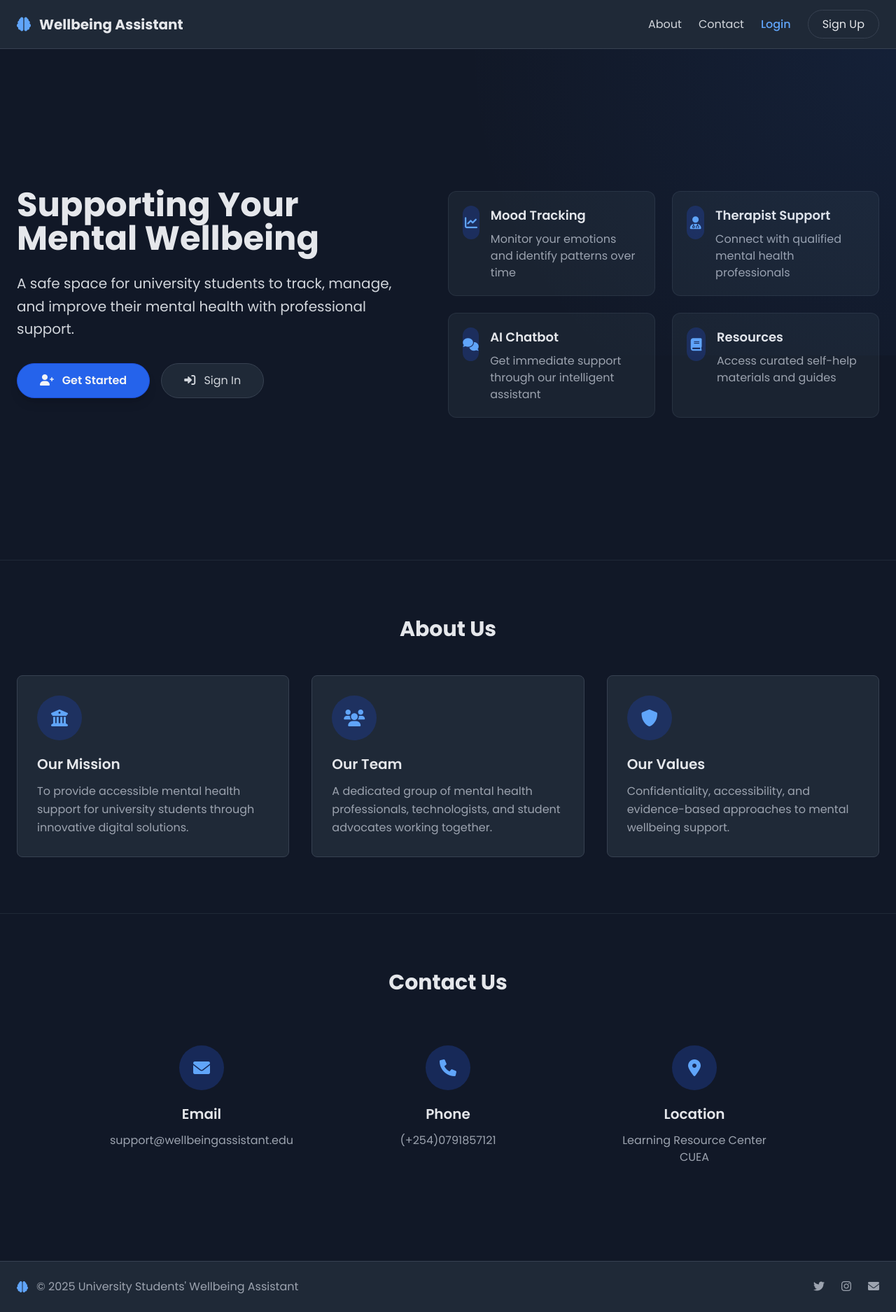
After one commit to BrianKip21/uni_students_wellbeing_chatbot, a Flask app: page /landing in a window 1280 px wide. The commit adds this page. Shown: the whole page at 70% size. Run offline with Flask 3, Linux system fonts and the light colour scheme.

Commit message:
codes updated

```diff
--- /dev/null
+++ b/templates/landing.html
@@ -0,0 +1,337 @@
+<!DOCTYPE html>
+<html lang="en">
+<head>
+    <meta charset="UTF-8">
+    <meta http-equiv="X-UA-Compatible" content="IE=edge">
+    <meta name="viewport" content="width=device-width, initial-scale=1.0">
+    <title>University Students' Wellbeing Assistant</title>
+    <link rel="stylesheet" href="https://cdnjs.cloudflare.com/ajax/libs/tailwindcss/2.2.19/tailwind.min.css">
+    <link rel="stylesheet" href="https://cdnjs.cloudflare.com/ajax/libs/font-awesome/6.0.0/css/all.min.css">
+    <style>
+        @import url('https://fonts.googleapis.com/css2?family=Poppins:wght@300;400;500;600;700&display=swap');
+
+        * {
+            margin: 0;
+            padding: 0;
+            box-sizing: border-box;
+            font-family: 'Poppins', sans-serif;
+        }
+
+        body {
+            background: #111827;
+            color: #e0e0e0;
+            overflow-x: hidden;
+            padding-top: 70px; /* Height of fixed header */
+            scroll-behavior: smooth;
+        }
+
+        .header {
+            background-color: #1f2937;
+            border-bottom: 1px solid #374151;
+            padding: 1rem 0;
+            position: fixed;
+            top: 0;
+            left: 0;
+            right: 0;
+            z-index: 100;
+            width: 100%;
+            height: 70px;
+        }
+
+        .main-content {
+            display: flex;
+            align-items: center;
+            background-color: #111827;
+            position: relative;
+            padding: 6rem 0;
+            min-height: calc(100vh - 70px); /* Viewport height minus header */
+        }
+
+        .main-content::before {
+            content: "";
+            position: absolute;
+            top: 0;
+            right: 0;
+            width: 60%;
+            height: 60%;
+            background: radial-gradient(circle at top right, rgba(59, 130, 246, 0.08) 0%, rgba(31, 41, 55, 0) 70%);
+            pointer-events: none;
+        }
+
+        .btn {
+            transition: all 0.3s ease;
+        }
+
+        .btn:hover {
+            transform: translateY(-2px);
+        }
+
+        .feature-card {
+            background-color: rgba(31, 41, 55, 0.7);
+            border: 1px solid rgba(75, 85, 99, 0.3);
+            transition: all 0.3s ease;
+            padding: 1.25rem;
+        }
+
+        .feature-card:hover {
+            transform: translateY(-3px);
+            box-shadow: 0 10px 15px rgba(0, 0, 0, 0.2);
+            border-color: rgba(59, 130, 246, 0.3);
+        }
+
+        .footer {
+            background-color: #1f2937;
+            border-top: 1px solid #374151;
+            padding: 1.5rem 0;
+            margin-top: 2rem;
+        }
+
+        .section {
+            padding: 5rem 0;
+            border-top: 1px solid #1f2937;
+            scroll-margin-top: 70px; /* Adjusts scroll position to account for fixed header */
+        }
+
+        .about-card {
+            background-color: #1f2937;
+            border-radius: 0.5rem;
+            transition: all 0.3s ease;
+            border: 1px solid #374151;
+            height: 100%;
+            padding: 1.75rem;
+        }
+
+        .about-card:hover {
+            transform: translateY(-5px);
+            box-shadow: 0 10px 25px rgba(0, 0, 0, 0.15);
+        }
+
+        .contact-method {
+            transition: all 0.3s ease;
+            padding: 1.5rem;
+        }
+
+        .contact-method:hover {
+            transform: translateY(-3px);
+        }
+
+        .section-heading {
+            margin-bottom: 3rem;
+        }
+
+        .icon-container {
+            width: 3rem;
+            height: 3rem;
+            margin-bottom: 1.25rem;
+        }
+
+        @media (max-width: 768px) {
+            .main-content {
+                padding: 3rem 0;
+            }
+
+            .section {
+                padding: 3rem 0;
+            }
+        }
+    </style>
+</head>
+<body>
+    <!-- Fixed Header -->
+    <header class="header">
+        <div class="container mx-auto px-6 flex justify-between items-center h-full">
+            <div class="flex items-center">
+                <i class="fas fa-brain text-blue-400 mr-3 text-xl"></i>
+                <h1 class="text-xl font-bold text-gray-200">Wellbeing Assistant</h1>
+            </div>
+            <nav>
+                <ul class="flex space-x-6">
+                    <li><a href="#about" class="text-gray-300 hover:text-blue-300 transition">About</a></li>
+                    <li><a href="#contact" class="text-gray-300 hover:text-blue-300 transition">Contact</a></li>
+                    <li><a href="{{ url_for('auth.login') }}" class="text-blue-400 font-medium hover:text-blue-300 transition">Login</a></li>
+                    <li><a href="{{ url_for('auth.register') }}" class="bg-gray-800 text-gray-200 px-5 py-2 rounded-full hover:bg-gray-700 transition border border-gray-700">Sign Up</a></li>
+                </ul>
+            </nav>
+        </div>
+    </header>
+
+    <!-- Main Content -->
+    <main class="main-content">
+        <div class="container mx-auto px-6">
+            <div class="flex flex-col md:flex-row items-center justify-between">
+                <!-- Left side - Text content -->
+                <div class="md:w-1/2 md:pr-12 mb-12 md:mb-0">
+                    <h1 class="text-4xl md:text-5xl font-bold mb-6 text-gray-200 leading-tight">Supporting Your Mental Wellbeing</h1>
+                    <p class="text-xl text-gray-300 mb-8 leading-relaxed">A safe space for university students to track, manage, and improve their mental health with professional support.</p>
+
+                    <div class="flex flex-wrap gap-4 mb-8">
+                        <a href="{{ url_for('auth.register') }}" class="btn bg-blue-600 text-gray-100 font-semibold px-8 py-3 rounded-full shadow-lg hover:bg-blue-700 border border-blue-700">
+                            <i class="fas fa-user-plus mr-2"></i> Get Started
+                        </a>
+                        <a href="{{ url_for('auth.login') }}" class="btn bg-gray-800 text-gray-300 px-8 py-3 rounded-full hover:bg-gray-700 border border-gray-700">
+                            <i class="fas fa-sign-in-alt mr-2"></i> Sign In
+                        </a>
+                    </div>
+                </div>
+
+                <!-- Right side - Features -->
+                <div class="md:w-1/2">
+                    <div class="grid grid-cols-1 sm:grid-cols-2 gap-6">
+                        <div class="feature-card rounded-xl">
+                            <div class="flex items-start">
+                                <div class="mr-4 w-12 h-12 bg-blue-900 bg-opacity-50 rounded-full flex items-center justify-center">
+                                    <i class="fas fa-chart-line text-blue-400 text-lg"></i>
+                                </div>
+                                <div>
+                                    <h3 class="font-semibold text-gray-200 text-lg mb-2">Mood Tracking</h3>
+                                    <p class="text-gray-400">Monitor your emotions and identify patterns over time</p>
+                                </div>
+                            </div>
+                        </div>
+
+                        <div class="feature-card rounded-xl">
+                            <div class="flex items-start">
+                                <div class="mr-4 w-12 h-12 bg-blue-900 bg-opacity-50 rounded-full flex items-center justify-center">
+                                    <i class="fas fa-user-md text-blue-400 text-lg"></i>
+                                </div>
+                                <div>
+                                    <h3 class="font-semibold text-gray-200 text-lg mb-2">Therapist Support</h3>
+                                    <p class="text-gray-400">Connect with qualified mental health professionals</p>
+                                </div>
+                            </div>
+                        </div>
+
+                        <div class="feature-card rounded-xl">
+                            <div class="flex items-start">
+                                <div class="mr-4 w-12 h-12 bg-blue-900 bg-opacity-50 rounded-full flex items-center justify-center">
+                                    <i class="fas fa-comments text-blue-400 text-lg"></i>
+                                </div>
+                                <div>
+                                    <h3 class="font-semibold text-gray-200 text-lg mb-2">AI Chatbot</h3>
+                                    <p class="text-gray-400">Get immediate support through our intelligent assistant</p>
+                                </div>
+                            </div>
+                        </div>
+
+                        <div class="feature-card rounded-xl">
+                            <div class="flex items-start">
+                                <div class="mr-4 w-12 h-12 bg-blue-900 bg-opacity-50 rounded-full flex items-center justify-center">
+                                    <i class="fas fa-book text-blue-400 text-lg"></i>
+                                </div>
+                                <div>
+                                    <h3 class="font-semibold text-gray-200 text-lg mb-2">Resources</h3>
+                                    <p class="text-gray-400">Access curated self-help materials and guides</p>
+                                </div>
+                            </div>
+                        </div>
+                    </div>
+                </div>
+            </div>
+        </div>
+    </main>
+
+    <!-- About Us Section -->
+    <section id="about" class="section">
+        <div class="container mx-auto px-6">
+            <h2 class="text-3xl font-bold text-center text-gray-200 section-heading">About Us</h2>
+
+            <div class="grid grid-cols-1 md:grid-cols-3 gap-8">
+                <div class="about-card">
+                    <div class="w-16 h-16 bg-blue-900 bg-opacity-50 rounded-full flex items-center justify-center mb-5">
+                        <i class="fas fa-university text-blue-400 text-2xl"></i>
+                    </div>
+                    <h3 class="text-xl font-semibold mb-3 text-gray-200">Our Mission</h3>
+                    <p class="text-gray-400 leading-relaxed">To provide accessible mental health support for university students through innovative digital solutions.</p>
+                </div>
+
+                <div class="about-card">
+                    <div class="w-16 h-16 bg-blue-900 bg-opacity-50 rounded-full flex items-center justify-center mb-5">
+                        <i class="fas fa-users text-blue-400 text-2xl"></i>
+                    </div>
+                    <h3 class="text-xl font-semibold mb-3 text-gray-200">Our Team</h3>
+                    <p class="text-gray-400 leading-relaxed">A dedicated group of mental health professionals, technologists, and student advocates working together.</p>
+                </div>
+
+                <div class="about-card">
+                    <div class="w-16 h-16 bg-blue-900 bg-opacity-50 rounded-full flex items-center justify-center mb-5">
+                        <i class="fas fa-shield-alt text-blue-400 text-2xl"></i>
+                    </div>
+                    <h3 class="text-xl font-semibold mb-3 text-gray-200">Our Values</h3>
+                    <p class="text-gray-400 leading-relaxed">Confidentiality, accessibility, and evidence-based approaches to mental wellbeing support.</p>
+                </div>
+            </div>
+        </div>
+    </section>
+
+    <!-- Contact Section -->
+    <section id="contact" class="section">
+        <div class="container mx-auto px-6">
+            <h2 class="text-3xl font-bold text-center text-gray-200 section-heading">Contact Us</h2>
+
+            <div class="grid grid-cols-1 md:grid-cols-3 gap-8 max-w-5xl mx-auto">
+                <div class="contact-method text-center">
+                    <div class="w-16 h-16 bg-blue-900 bg-opacity-50 rounded-full flex items-center justify-center mx-auto mb-5">
+                        <i class="fas fa-envelope text-blue-400 text-2xl"></i>
+                    </div>
+                    <h3 class="text-xl font-semibold mb-3 text-gray-200">Email</h3>
+                    <p class="text-gray-400">support@wellbeingassistant.edu</p>
+                </div>
+
+                <div class="contact-method text-center">
+                    <div class="w-16 h-16 bg-blue-900 bg-opacity-50 rounded-full flex items-center justify-center mx-auto mb-5">
+                        <i class="fas fa-phone text-blue-400 text-2xl"></i>
+                    </div>
+                    <h3 class="text-xl font-semibold mb-3 text-gray-200">Phone</h3>
+                    <p class="text-gray-400">(+254)0791857121</p>
+                </div>
+
+                <div class="contact-method text-center">
+                    <div class="w-16 h-16 bg-blue-900 bg-opacity-50 rounded-full flex items-center justify-center mx-auto mb-5">
+                        <i class="fas fa-map-marker-alt text-blue-400 text-2xl"></i>
+                    </div>
+                    <h3 class="text-xl font-semibold mb-3 text-gray-200">Location</h3>
+                    <p class="text-gray-400">Learning Resource Center<br>CUEA</p>
+                </div>
+            </div>
+        </div>
+    </section>
+
+    <!-- Footer -->
+    <footer class="footer">
+        <div class="container mx-auto px-6 flex flex-col md:flex-row justify-between items-center">
+            <div class="flex items-center mb-4 md:mb-0">
+                <i class="fas fa-brain text-blue-400 mr-3"></i>
+                <p class="text-gray-400">© 2025 University Students' Wellbeing Assistant</p>
+            </div>
+            <div class="flex items-center space-x-6">
+                <a href="#" class="text-gray-400 hover:text-blue-400 transition">
+                    <i class="fab fa-twitter"></i>
+                </a>
+                <a href="#" class="text-gray-400 hover:text-blue-400 transition">
+                    <i class="fab fa-instagram"></i>
+                </a>
+                <a href="#" class="text-gray-400 hover:text-blue-400 transition">
+                    <i class="fas fa-envelope"></i>
+                </a>
+            </div>
+        </div>
+    </footer>
+
+    <!-- JavaScript for smooth scrolling -->
+    <script>
+        document.querySelectorAll('a[href^="#"]').forEach(anchor => {
+            anchor.addEventListener('click', function (e) {
+                e.preventDefault();
+
+                const target = document.querySelector(this.getAttribute('href'));
+                if (target) {
+                    window.scrollTo({
+                        top: target.offsetTop,
+                        behavior: 'smooth'
+                    });
+                }
+            });
+        });
+    </script>
+</body>
+</html>
--- a/wellbeing/blueprints/auth/routes.py
+++ b/wellbeing/blueprints/auth/routes.py
@@ -11,7 +11,7 @@ from wellbeing.utils.validators import validate_email, validate_password
 
 @auth_bp.route('/')
 def index():
-    return redirect(url_for('auth.login'))
+    return redirect(url_for('auth.landing'))
 
 @auth_bp.route('/login', methods=['GET', 'POST'])
 def login():
@@ -77,6 +77,10 @@ def login():
     except Exception as e:
         logger.error(f"Login error: {e}")
         return jsonify({'error': 'An unexpected error occurred'}), 500
+
+@auth_bp.route('/landing')
+def landing():
+    return render_template('landing.html')
 
 @auth_bp.route('/register', methods=['GET', 'POST'])
 def register():
```
Also changed, not shown: templates/login.html (+21 -18 lines), templates/register.html (+15 -11 lines).
